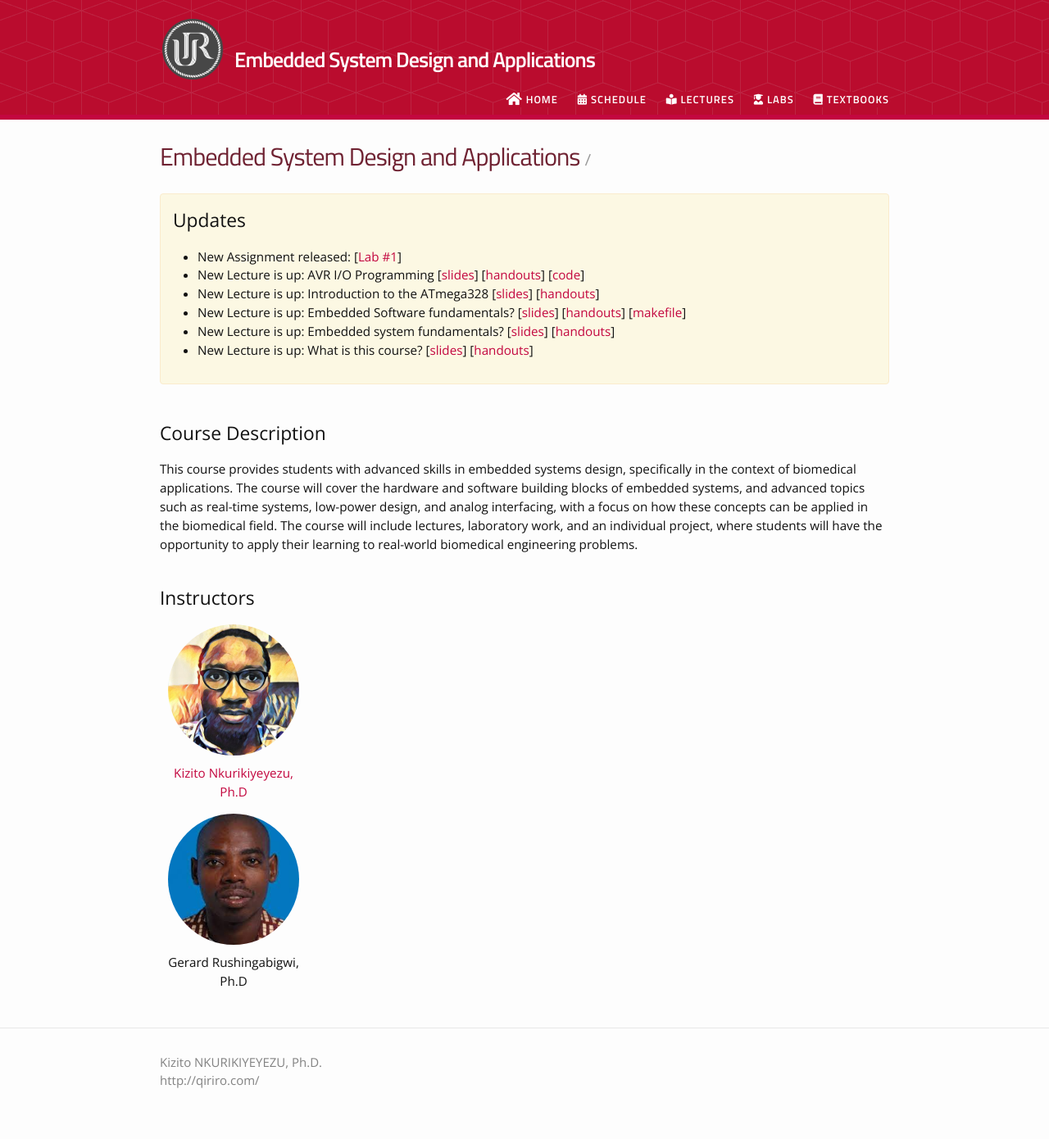
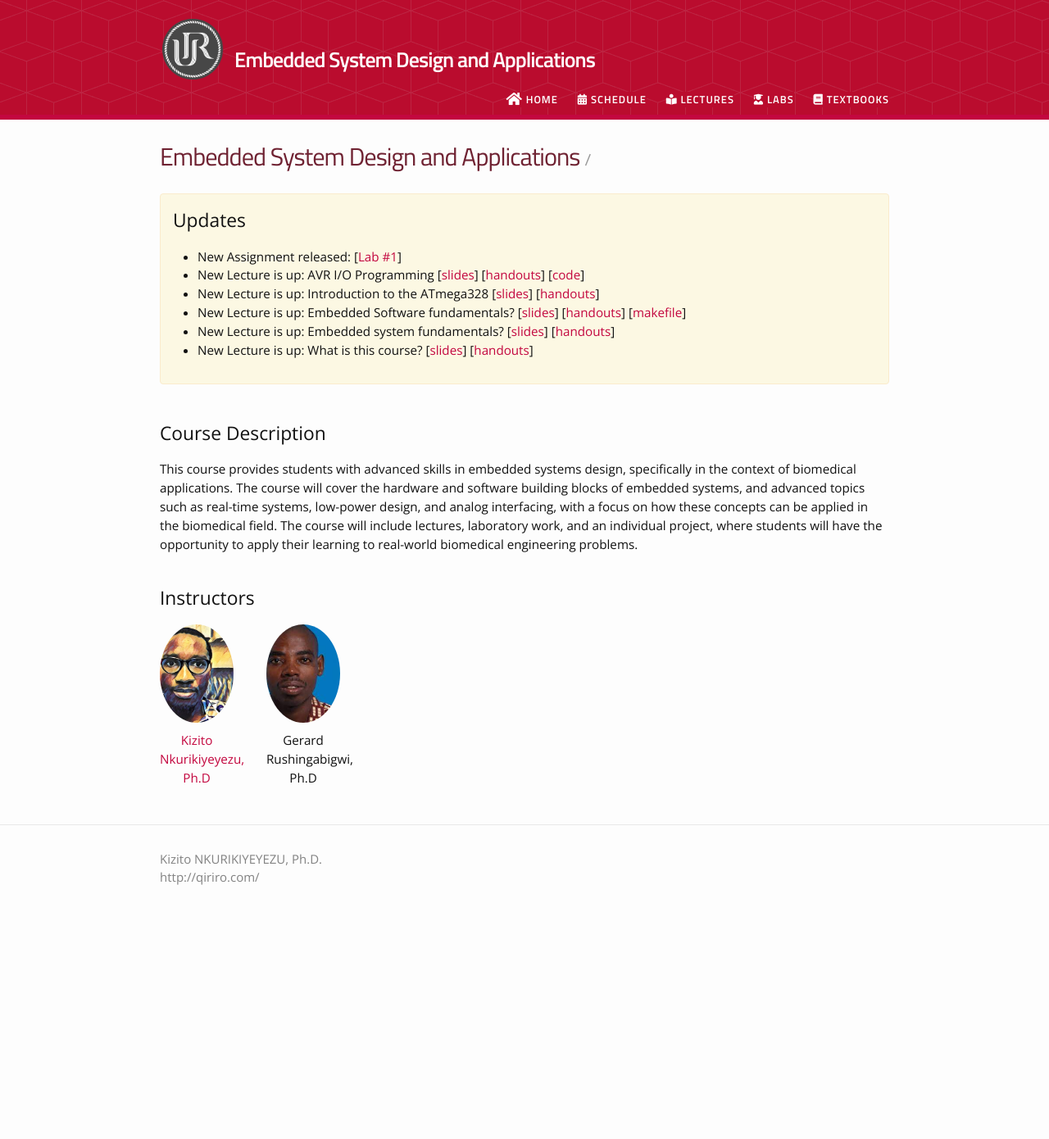
Before and after one commit to qiriro/bme6163, a Jekyll site: the page built from index.md, in a window 1280 px wide. Shown: the whole page at 82% size. Built offline with Jekyll 4.4.1, drawn with Linux system fonts in a browser that asks for light colours; nearby versions of some CDN libraries; after the commit the page ends 1142 px from its top, so only the background shows below that.

```diff
--- a/_sass/_base.scss
+++ b/_sass/_base.scss
@@ -404,16 +404,16 @@ a.tosu {
 }
 
 .image--cover-container {
-    width: 180px;
-    float: center;
+    width: 90px;
+    float: left;
     text-align: center;
     margin: 0px;
     margin-right: 40px;
 }
 
 .image--cover {
-    width: 160px;
-    height: 160px;
+    width: 120px;
+    height: 120px;
     border-radius: 50%;
     margin-bottom: 10px;
 
```
